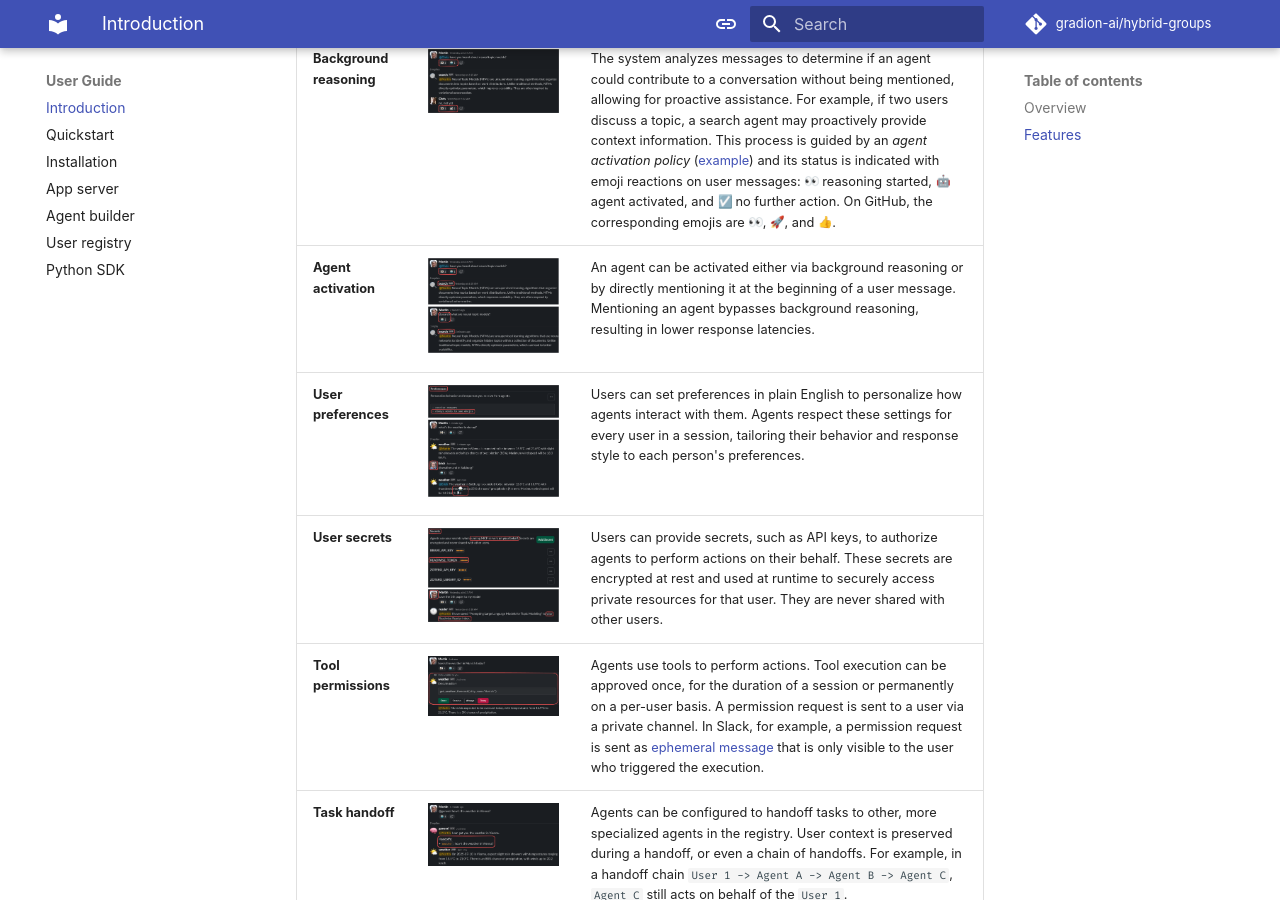
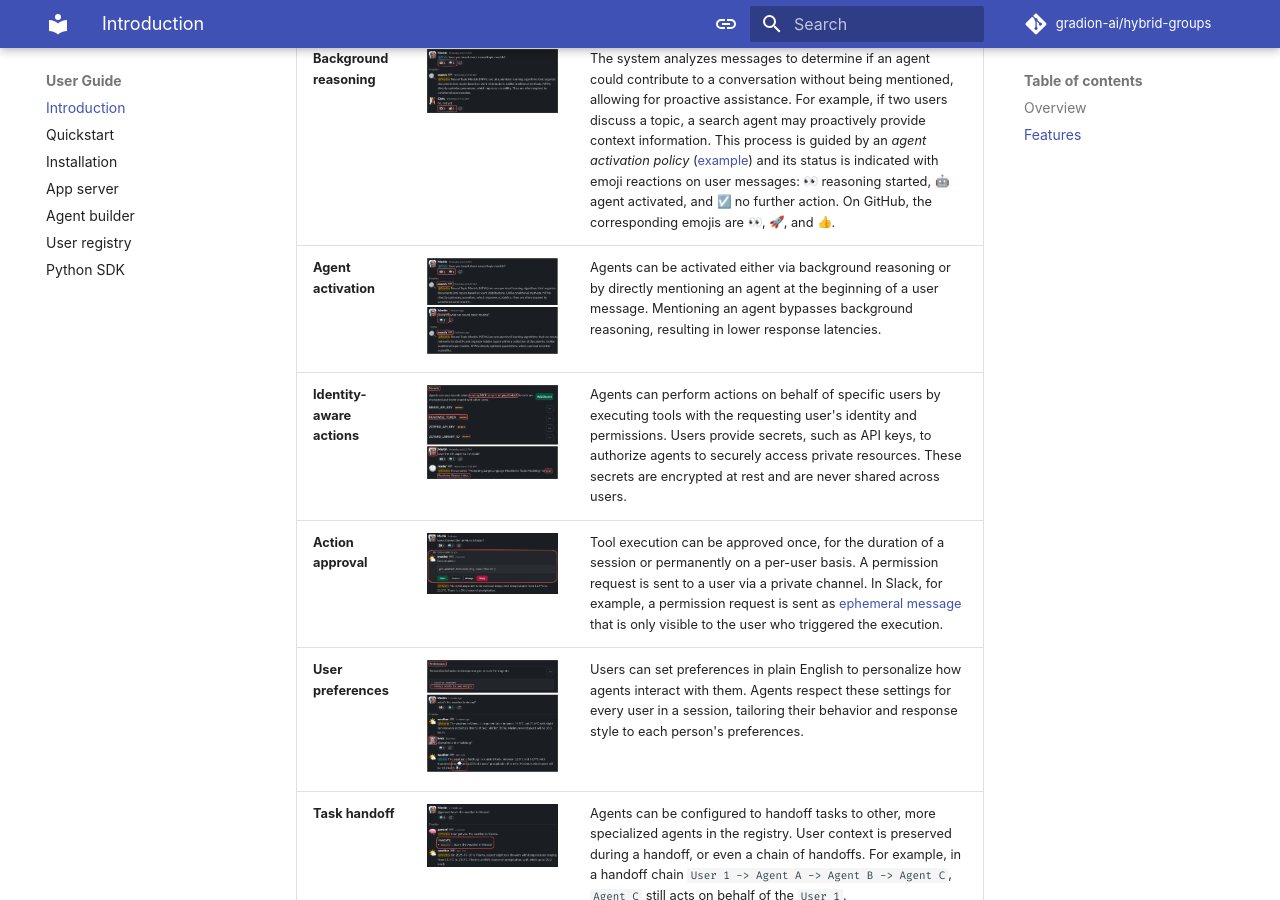
Before and after one commit to gradion-ai/hybrid-groups, an MkDocs documentation site: the page built from docs/index.md, in a window 1280 px wide and 900 px high, scrolled down 1113 px. Built offline with MkDocs 1.6.1 and Material for MkDocs 9.7.7, drawn with Linux system fonts in a browser that asks for light colours; emoji names are drawn with the system emoji font; some web fonts are replaced; comment, search, counter and statistics services are not loaded.

```diff
--- a/docs/index.md
+++ b/docs/index.md
@@ -34,10 +34,10 @@
 |---|---|---|
 | **Group sessions** | <div class="image-zoom"><a href="images/features/feature-4.png" target="_blank"><img src="images/features/feature-4.png" class="thumbnail"></a><a href="images/features/feature-4.png" target="_blank" class="large-link"><img src="images/features/feature-4.png" class="large"></a></div> | In *Hybrid Groups*, users and agents collaborate in *group sessions*. A group session corresponds to a [thread](https://slack.com/help/articles/115000769927-Use-threads-to-organize-discussions) in Slack or an issue in GitHub. Agents have the full context of their session, seeing all messages, senders, and receivers. Each session runs their own instances of agents and background reasoners to isolate them from other sessions. To include context from other sessions, *Hybrid Groups* supports session references, e.g. via issue references in GitHub issues.|
 | **Background reasoning** | <div class="image-zoom"><a href="images/features/feature-1.png" target="_blank"><img src="images/features/feature-1.png" class="thumbnail"></a><a href="images/features/feature-1.png" target="_blank" class="large-link"><img src="images/features/feature-1.png" class="large"></a></div> | The system analyzes messages to determine if an agent could contribute to a conversation without being mentioned, allowing for proactive assistance. For example, if two users discuss a topic, a search agent may proactively provide context information. This process is guided by an *agent activation policy* ([example](prompts/policy.md)) and its status is indicated with emoji reactions on user messages: :eyes: reasoning started, :robot: agent activated, and :ballot_box_with_check: no further action. On GitHub, the corresponding emojis are :eyes:, :rocket:, and :thumbs_up:.|
-| **Agent activation** | <div class="image-zoom"><a href="images/features/feature-2.png" target="_blank"><img src="images/features/feature-2.png" class="thumbnail"></a><a href="images/features/feature-2.png" target="_blank" class="large-link"><img src="images/features/feature-2.png" class="large"></a></div> | An agent can be activated either via background reasoning or by directly mentioning it at the beginning of a user message. Mentioning an agent bypasses background reasoning, resulting in lower response latencies.|
+| **Agent activation** | <div class="image-zoom"><a href="images/features/feature-2.png" target="_blank"><img src="images/features/feature-2.png" class="thumbnail"></a><a href="images/features/feature-2.png" target="_blank" class="large-link"><img src="images/features/feature-2.png" class="large"></a></div> | Agents can be activated either via background reasoning or by directly mentioning an agent at the beginning of a user message. Mentioning an agent bypasses background reasoning, resulting in lower response latencies.|
+| **Identity-aware actions** | <div class="image-zoom"><a href="images/features/feature-6.png" target="_blank"><img src="images/features/feature-6.png" class="thumbnail"></a><a href="images/features/feature-6.png" target="_blank" class="large-link"><img src="images/features/feature-6.png" class="large"></a></div> | Agents can perform actions on behalf of specific users by executing tools with the requesting user's identity and permissions. Users provide secrets, such as API keys, to authorize agents to securely access private resources. These secrets are encrypted at rest and are never shared across users.|
+| **Action approval** | <div class="image-zoom"><a href="images/features/feature-7.png" target="_blank"><img src="images/features/feature-7.png" class="thumbnail"></a><a href="images/features/feature-7.png" target="_blank" class="large-link"><img src="images/features/feature-7.png" class="large"></a></div> | Tool execution can be approved once, for the duration of a session or permanently on a per-user basis. A permission request is sent to a user via a private channel. In Slack, for example, a permission request is sent as [ephemeral message](https://api.slack.com/surfaces/messages#ephemeral) that is only visible to the user who triggered the execution.|
 | **User preferences** | <div class="image-zoom"><a href="images/features/feature-5.png" target="_blank"><img src="images/features/feature-5.png" class="thumbnail"></a><a href="images/features/feature-5.png" target="_blank" class="large-link"><img src="images/features/feature-5.png" class="large"></a></div> | Users can set preferences in plain English to personalize how agents interact with them. Agents respect these settings for every user in a session, tailoring their behavior and response style to each person's preferences.|
-| **User secrets** | <div class="image-zoom"><a href="images/features/feature-6.png" target="_blank"><img src="images/features/feature-6.png" class="thumbnail"></a><a href="images/features/feature-6.png" target="_blank" class="large-link"><img src="images/features/feature-6.png" class="large"></a></div> | Users can provide secrets, such as API keys, to authorize agents to perform actions on their behalf. These secrets are encrypted at rest and used at runtime to securely access private resources for that user. They are never shared with other users.|
-| **Tool permissions** | <div class="image-zoom"><a href="images/features/feature-7.png" target="_blank"><img src="images/features/feature-7.png" class="thumbnail"></a><a href="images/features/feature-7.png" target="_blank" class="large-link"><img src="images/features/feature-7.png" class="large"></a></div> | Agents use tools to perform actions. Tool execution can be approved once, for the duration of a session or permanently on a per-user basis. A permission request is sent to a user via a private channel. In Slack, for example, a permission request is sent as [ephemeral message](https://api.slack.com/surfaces/messages#ephemeral) that is only visible to the user who triggered the execution.|
 | **Task handoff** | <div class="image-zoom"><a href="images/features/feature-8.png" target="_blank"><img src="images/features/feature-8.png" class="thumbnail"></a><a href="images/features/feature-8.png" target="_blank" class="large-link"><img src="images/features/feature-8.png" class="large"></a></div> | Agents can be configured to handoff tasks to other, more specialized agents in the registry. User context is preserved during a handoff, or even a chain of handoffs. For example, in a handoff chain `User 1 -> Agent A -> Agent B -> Agent C`, `Agent C` still acts on behalf of the `User 1`.|
 | **Agent builder** | <div class="image-zoom"><a href="images/features/feature-10.png" target="_blank"><img src="images/features/feature-10.png" class="thumbnail"></a><a href="images/features/feature-10.png" target="_blank" class="large-link"><img src="images/features/feature-10.png" class="large"></a></div> | The Slack app includes a simple [agent builder](agent-builder.md) to create and edit agents from the app's home view. Users can build custom agents by defining their system prompt, model, tools, and criteria for for being activated by background reasoning. For integrating more advanced agents or agentic systems, use the *Hybrid Groups* Python SDK.|
 | **Python SDK**| | The Slack and GitHub integrations are built on our Python SDK, which provides the building blocks for developing custom multi-user, multi-agent applications. For interacting with agents, it defines an `Agent` abstraction that we currently implement with [Pydantic AI](https://ai.pydantic.dev/) but it can be replaced with other implementations if desired.|
```
Also changed, not shown: docs/installation.md (+3 -1 lines), docs/quickstart.md (+10 -0 lines), 1 other file.
